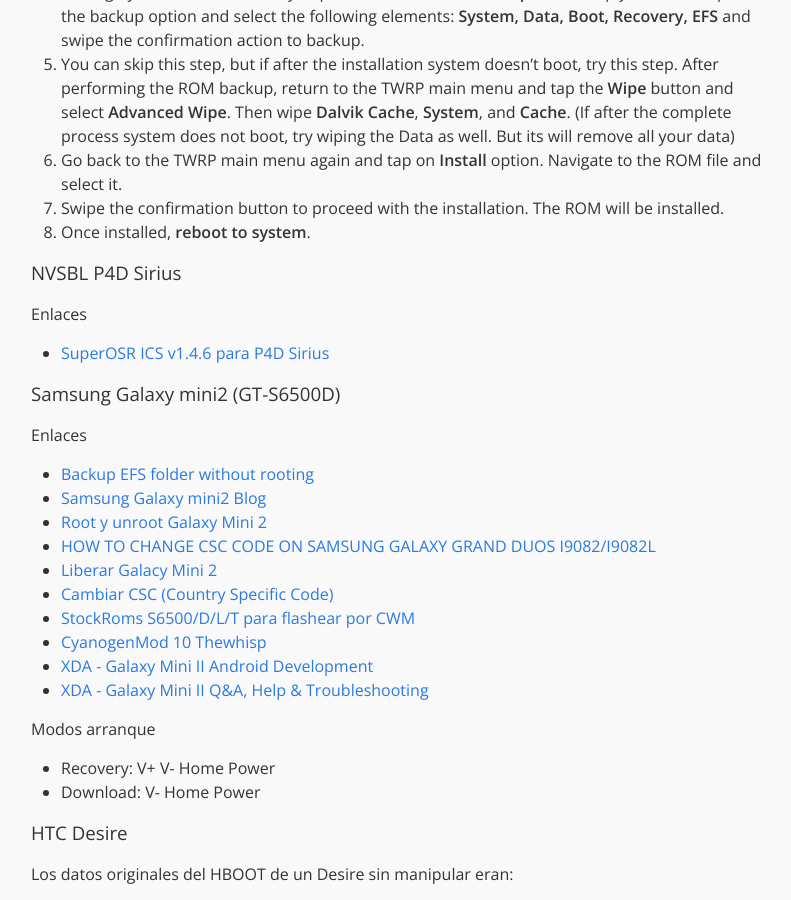
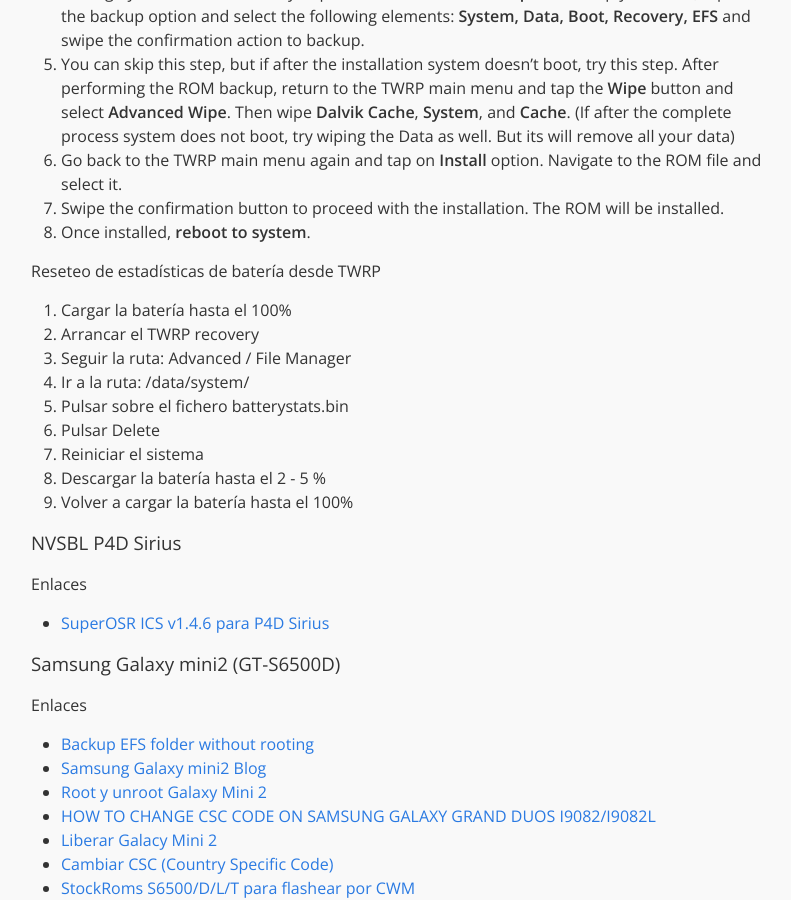
Before and after one commit to eduardofilo/eduardofilo.jekyll, a Jekyll site: the page built from sistemas/android_system.md, in a window 1280 px wide and 900 px high, scrolled down 1573 px. Shown: the whole window, without its empty margins (239-1030 px from the left). Built offline with Jekyll 4.4.1, drawn with Linux system fonts in a browser that asks for light colours; Markdown is read by kramdown in place of the engine named in the settings.

Commit message:
Reseteo de estadísticas de batería en Android.

```diff
--- a/sistemas/android_system.md
+++ b/sistemas/android_system.md
@@ -63,6 +63,18 @@
 6. Go back to the TWRP main menu again and tap on **Install** option. Navigate to the ROM file and select it.
 7. Swipe the confirmation button to proceed with the installation. The ROM will be installed.
 8. Once installed, **reboot to system**.
+
+#### Reseteo de estadísticas de batería desde TWRP
+
+1. Cargar la batería hasta el 100%
+2. Arrancar el TWRP recovery
+3. Seguir la ruta: Advanced / File Manager
+4. Ir a la ruta: /data/system/
+5. Pulsar sobre el fichero batterystats.bin
+6. Pulsar Delete
+7. Reiniciar el sistema
+8. Descargar la batería hasta el 2 - 5 %
+9. Volver a cargar la batería hasta el 100%
 
 ### NVSBL P4D Sirius
 
```
